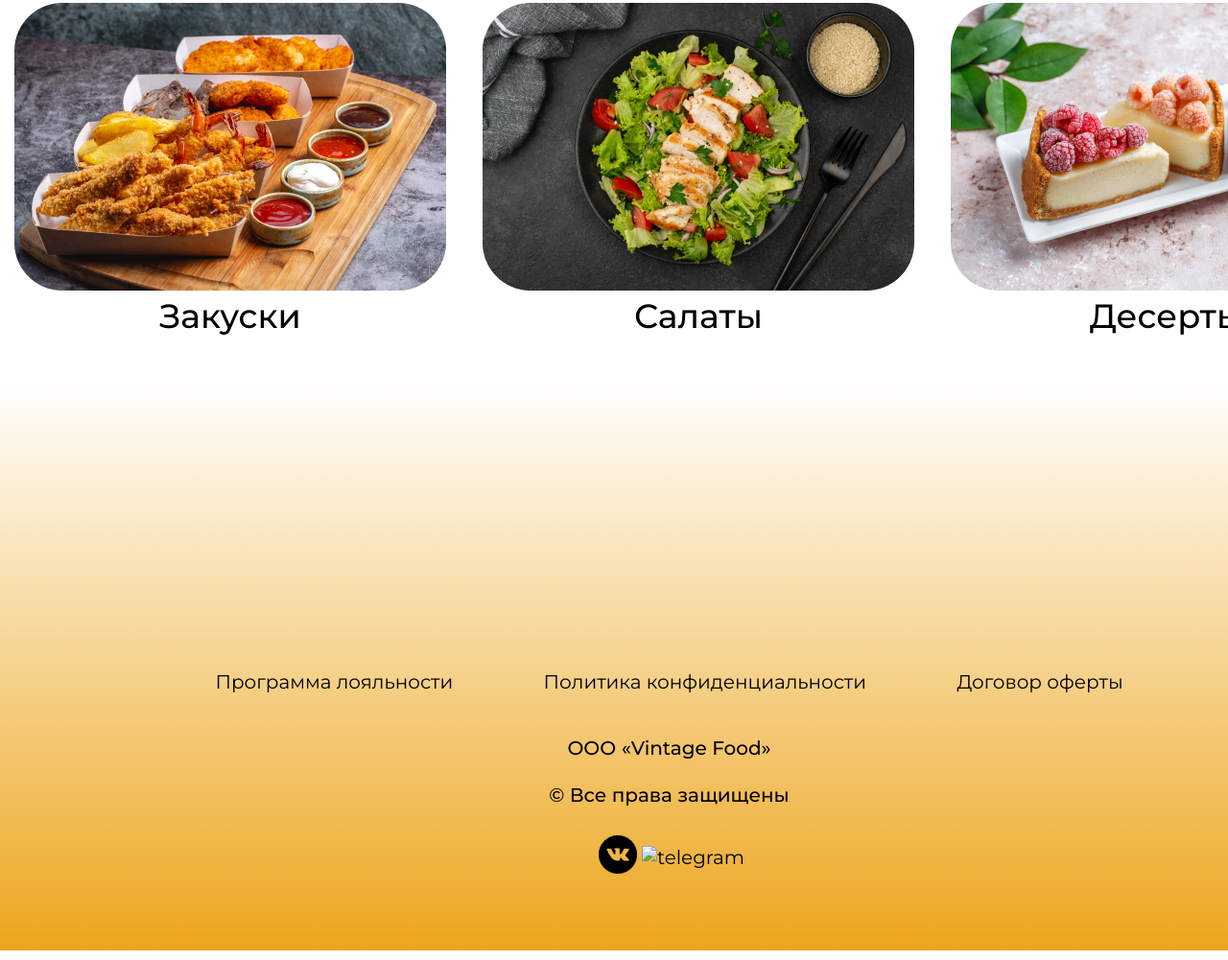
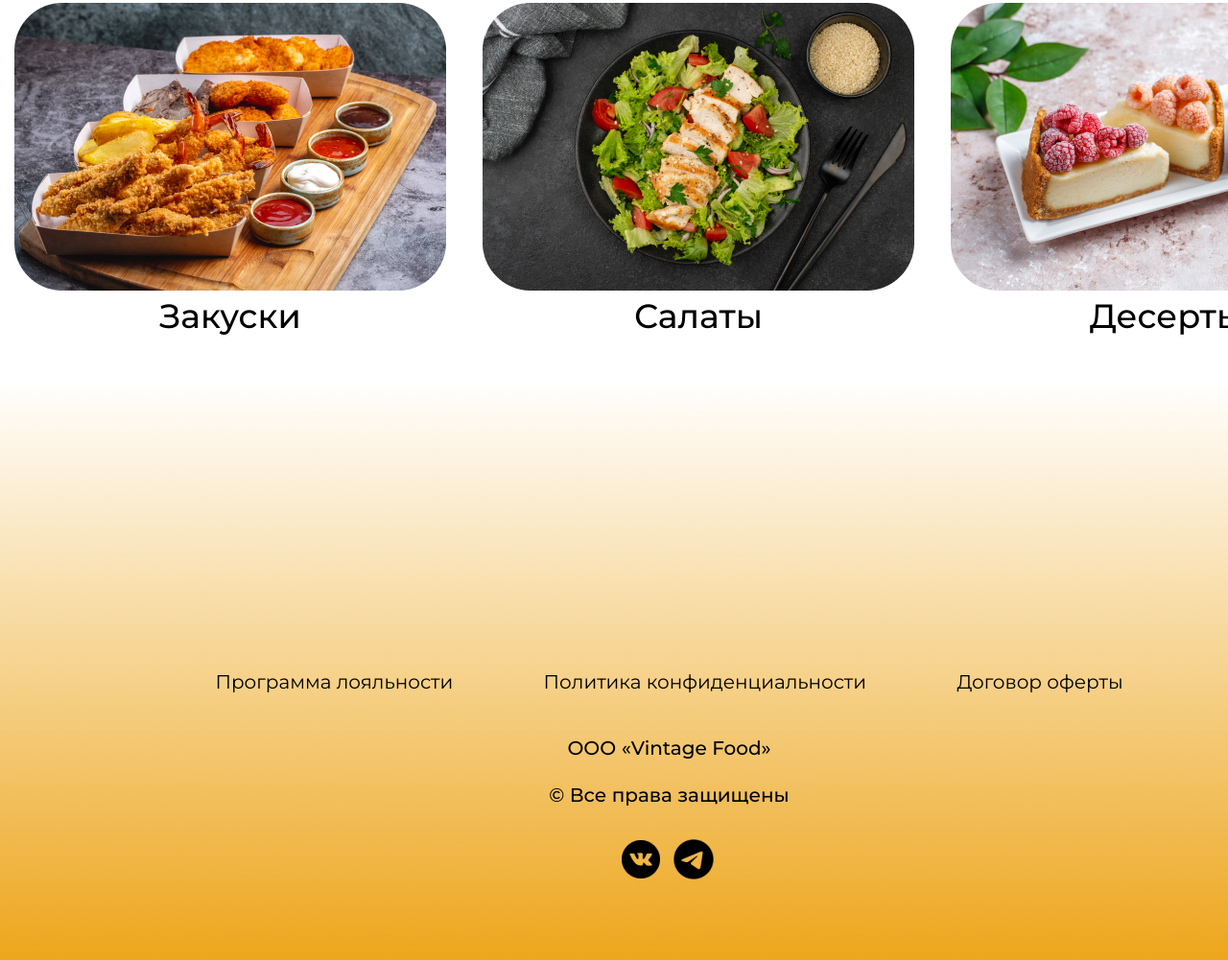
Before and after one commit to shutovamarina/vintagefood, a plain HTML site: page index.html in a window 1280 px wide. Shown: the part 1045-2046 px from the top of the page at 96% size. Drawn offline with nearby package versions, Linux system fonts and the light colour scheme; the site is published under a folder, as on GitHub Pages, so addresses that start at the root find nothing.

Commit message:
Update index.html

```diff
--- a/index.html
+++ b/index.html
@@ -131,7 +131,7 @@
                     </li>
                     <li class="footer-social_item">
                         <a href="#" class="social-icon_link">
-                            <img src="/images/icons/Telegram.png" alt="telegram" class="social-icon_2">
+                            <img src="images/icons/Telegram.png" alt="telegram" class="social-icon_2">
                         </a>
 
                     </li>
```
